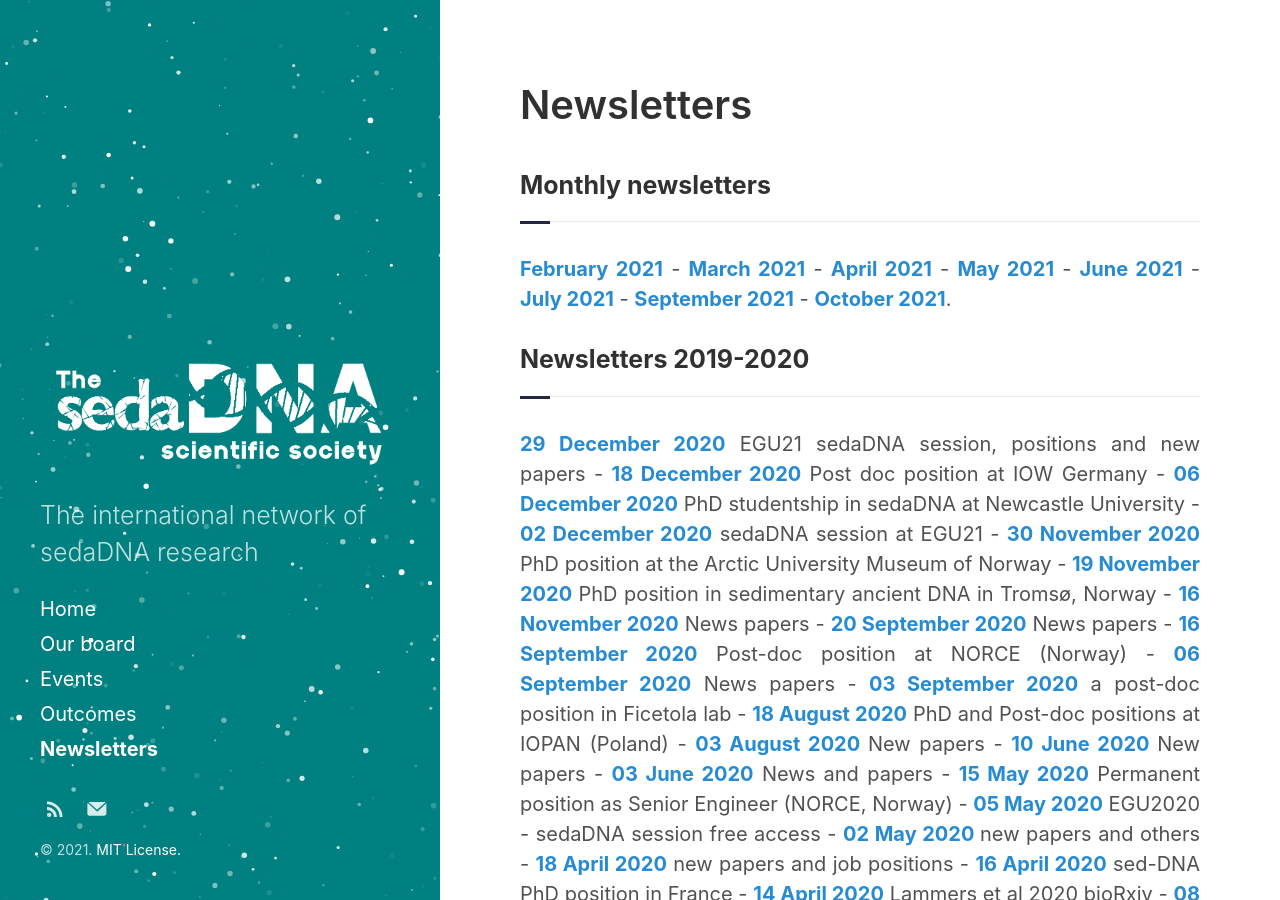
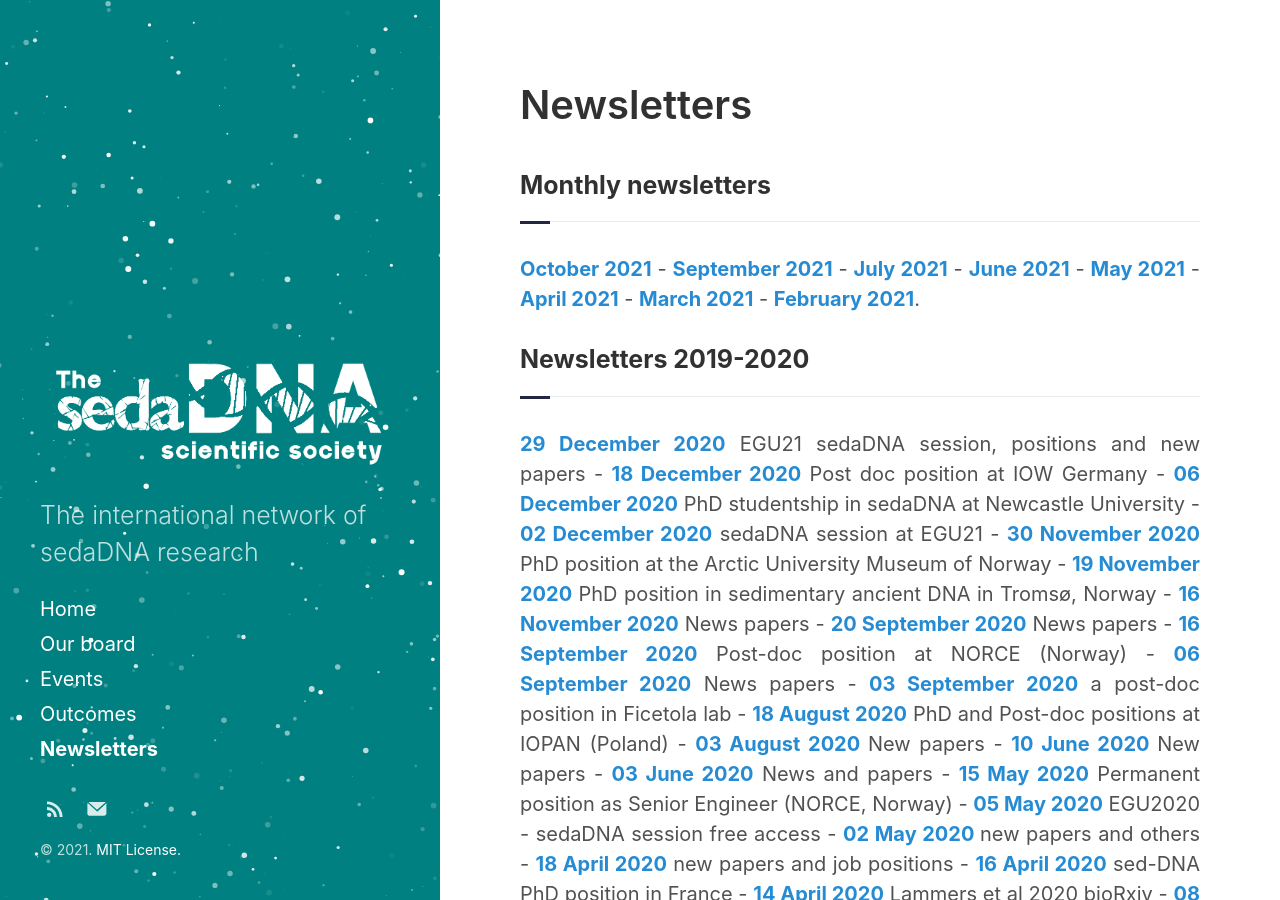
Before and after one commit to sedadna/sedadna.github.io, a Jekyll site: the page built from category/4 -newsletters.md, in a window 1280 px wide and 900 px high. Built offline with Jekyll 4.4.1, drawn with Linux system fonts in a browser that asks for light colours.

Commit message:
Update 4 -newsletters.md

```diff
--- a/category/4 -newsletters.md
+++ b/category/4 -newsletters.md
@@ -8,7 +8,8 @@
 </div>
 
 <div class="intro">
-<p><a href="https://mailchi.mp/4add8545938a/sedadna-society-february-2021-newsletter" target="_blank"><b>February 2021</b></a> - <a href="https://mailchi.mp/0f3827b0858e/sedadna-society-march-2021-newsletter" target="_blank"><b>March 2021</b></a> - <a href="https://mailchi.mp/845fac603b38/sedadna-society-april-2021-newsletter" target="_blank"><b>April 2021</b></a> - <a href="https://mailchi.mp/0f04ef9f22a8/sedadna-society-may-seminar" target="_blank"><b>May 2021</b></a> - <a href="https://mailchi.mp/2eb31c40a2fc/sedadna-society-june-2021-newsletter" target="_blank"><b>June 2021</b></a> - <a href="https://mailchi.mp/b17fd202cdce/sedadna-society-july-2021-newsletter" target="_blank"><b>July 2021</b></a> - <a href="https://mailchi.mp/1ac834a88670/sedadna-society-september-2021-newsletter" target="_blank"><b>September 2021</b></a> - <a href="https://mailchi.mp/7fdaf9114c3a/sedadna-society-october-2021-newsletter" target="_blank"><b>October 2021</b></a>.</p>
+<p>
+<a href="https://mailchi.mp/7fdaf9114c3a/sedadna-society-october-2021-newsletter" target="_blank"><b>October 2021</b></a> - <a href="https://mailchi.mp/1ac834a88670/sedadna-society-september-2021-newsletter" target="_blank"><b>September 2021</b></a> - <a href="https://mailchi.mp/b17fd202cdce/sedadna-society-july-2021-newsletter" target="_blank"><b>July 2021</b></a> - <a href="https://mailchi.mp/2eb31c40a2fc/sedadna-society-june-2021-newsletter" target="_blank"><b>June 2021</b></a> - <a href="https://mailchi.mp/0f04ef9f22a8/sedadna-society-may-seminar" target="_blank"><b>May 2021</b></a> - <a href="https://mailchi.mp/845fac603b38/sedadna-society-april-2021-newsletter" target="_blank"><b>April 2021</b></a> - <a href="https://mailchi.mp/0f3827b0858e/sedadna-society-march-2021-newsletter" target="_blank"><b>March 2021</b></a> - <a href="https://mailchi.mp/4add8545938a/sedadna-society-february-2021-newsletter" target="_blank"><b>February 2021</b></a>.</p>
 </div>
 
 <div class="section">
```
